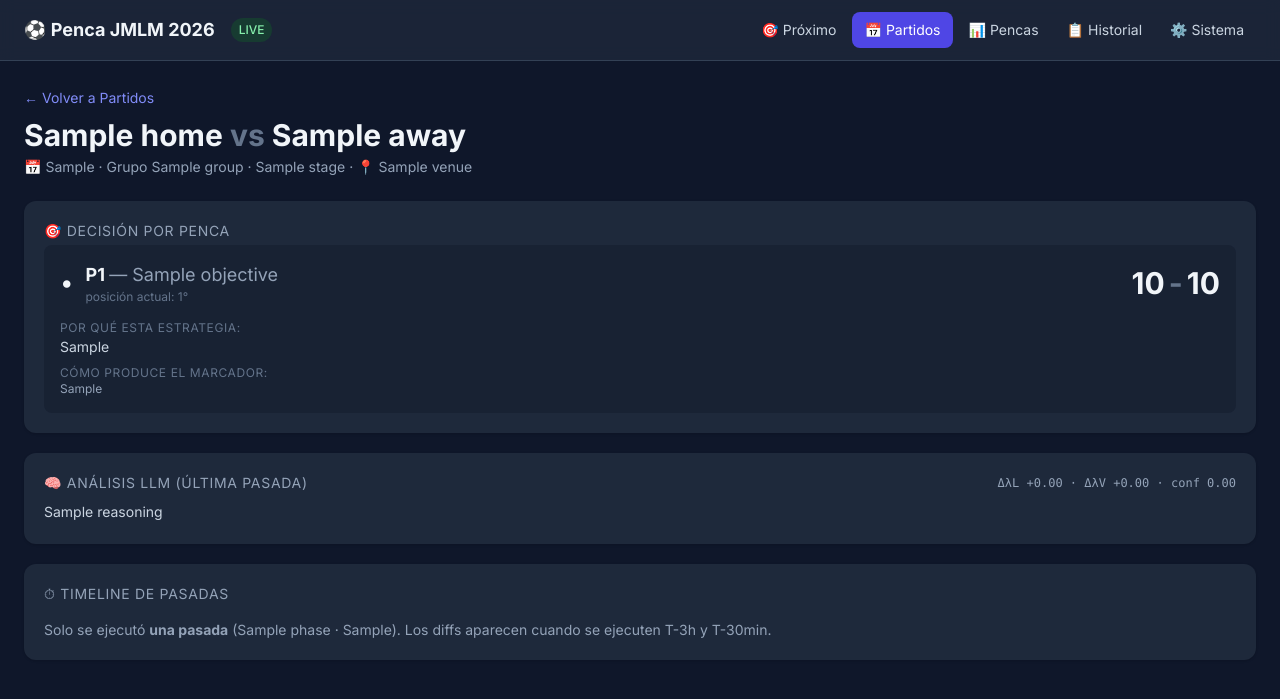
After one commit to JoacoMarquez/penca-mundial-2026, a FastAPI app: template src/dashboard/templates/match_detail.html in a window 1280 px wide. The commit adds this page. Shown: the top 699 px of the page. Run offline with FastAPI, Linux system fonts and the light colour scheme; the template is opened without the code that fills it: most values are stand-ins (such as "Sample title", 1, 10 or a date in 2020); some libraries are stand-ins or nearby versions.

Commit message:
feat(dashboard): vista detalle por partido con razón por penca + diff entre pasadas

```diff
--- a/src/dashboard/app.py
+++ b/src/dashboard/app.py
@@ -19,6 +19,7 @@ from fastapi.responses import HTMLResponse, JSONResponse
 from fastapi.templating import Jinja2Templates
 
 from src.dashboard.data_loader import (
+    load_match_detail,
     load_matches_by_day,
     load_my_pencas_standings,
     load_next_match_data,
@@ -65,6 +66,19 @@ def page_matches(request: Request, token: str):
     return templates.TemplateResponse(request, "matches.html", {"data": data, "token": token})
 
 
+@app.get("/dash/{token}/match/{match_id}/", response_class=HTMLResponse)
+def page_match_detail(request: Request, token: str, match_id: str):
+    _check_token(token)
+    detail = load_match_detail(match_id)
+    if not detail:
+        raise HTTPException(404, "Match not found")
+    data = {
+        "match": detail,
+        "health": load_system_health(),
+    }
+    return templates.TemplateResponse(request, "match_detail.html", {"data": data, "token": token})
+
+
 @app.get("/dash/{token}/pencas/", response_class=HTMLResponse)
 def page_pencas(request: Request, token: str):
     _check_token(token)
--- /dev/null
+++ b/src/dashboard/templates/match_detail.html
@@ -0,0 +1,183 @@
+{% extends "base.html" %}
+{% set current_page = "matches" %}
+{% block title %}{{ data.match.home }} vs {{ data.match.away }} — Detalle{% endblock %}
+
+{% block content %}
+{% set strategy_emoji = {'ev':'🎯', 'differentiated':'📊', 'tail':'⚡', 'upset':'😲', 'variance':'📈'} %}
+{% set strategy_label = {'ev':'Favorito', 'differentiated':'Diferencial', 'tail':'Goleada', 'upset':'Sorpresa', 'variance':'Varianza'} %}
+{% set m = data.match %}
+
+<a href="/dash/{{ token }}/matches/" class="text-sm text-indigo-400 hover:underline">&larr; Volver a Partidos</a>
+
+<h1 class="text-2xl lg:text-3xl font-bold mt-2 mb-1">{{ m.home }} <span class="text-slate-500">vs</span> {{ m.away }}</h1>
+<div class="text-sm text-slate-400 mb-6">
+  📅 {{ m.kickoff_uy }}
+  {% if m.group %} · Grupo {{ m.group }}{% endif %}
+  {% if m.stage and m.stage != 'group' %} · {{ m.stage }}{% endif %}
+  {% if m.venue %} · 📍 {{ m.venue }}{% endif %}
+</div>
+
+{% if not m.current_pencas %}
+<section class="bg-slate-800 rounded-xl p-8 text-center text-slate-400">
+  Aún no hay predicciones para este partido. Los picks se generan en T-24h.
+</section>
+
+{% else %}
+
+{# ----------- Razón por penca ----------- #}
+<section class="bg-slate-800 rounded-xl p-5 shadow mb-5">
+  <h2 class="text-sm uppercase tracking-wider text-slate-400 mb-1">🎯 Decisión por penca</h2>
+  {% if m.latest_meta and m.latest_meta.objective == 'p_top_k' %}
+  <p class="text-xs text-slate-500 mb-4">Objetivo: maximizar P(top-3) — actualmente {{ (m.latest_meta.p_top_k_value * 100) | round(1) }}% · cutoff {{ m.latest_meta.threshold }}pts</p>
+  {% endif %}
+  <div class="space-y-3">
+    {% for p in m.current_pencas %}
+    <div class="bg-slate-900/40 rounded-lg p-4">
+      <div class="flex items-center justify-between flex-wrap gap-2">
+        <div class="flex items-center gap-3">
+          <span class="text-2xl">{{ strategy_emoji.get(p.objective, '•') }}</span>
+          <div>
+            <div class="font-bold text-lg">P{{ p.penca_id }}
+              <span class="text-slate-400 font-normal">— {{ strategy_label.get(p.objective, p.objective) }}</span>
+            </div>
+            {% if p.rank %}<div class="text-xs text-slate-500">posición actual: {{ p.rank }}°</div>{% endif %}
+          </div>
+        </div>
+        <div class="text-3xl font-bold">{{ p.score[0] }}<span class="text-slate-500 mx-1">-</span>{{ p.score[1] }}</div>
+      </div>
+      <div class="mt-3 space-y-2 text-sm">
+        <div class="text-slate-300">
+          <span class="text-slate-500 text-xs uppercase tracking-wider mr-1">por qué esta estrategia:</span><br>
+          {{ p.assignment_reason }}
+        </div>
+        <div class="text-slate-400 text-xs">
+          <span class="text-slate-500 uppercase tracking-wider">cómo produce el marcador:</span><br>
+          {{ p.strategy_rationale }}
+        </div>
+      </div>
+    </div>
+    {% endfor %}
+  </div>
+</section>
+
+{# ----------- Análisis LLM ----------- #}
+{% if m.latest_qualitative and m.latest_qualitative.reasoning %}
+<section class="bg-slate-800 rounded-xl p-5 shadow mb-5">
+  <div class="flex items-center justify-between mb-2 flex-wrap gap-2">
+    <h2 class="text-sm uppercase tracking-wider text-slate-400">🧠 Análisis LLM (última pasada)</h2>
+    <div class="text-xs text-slate-400 font-mono">
+      ΔλL {{ "%+.2f"|format(m.latest_qualitative.delta_lambda_L or 0) }}
+      · ΔλV {{ "%+.2f"|format(m.latest_qualitative.delta_lambda_V or 0) }}
+      · conf {{ "%.2f"|format(m.latest_qualitative.confidence or 0) }}
+    </div>
+  </div>
+  <p class="text-sm text-slate-300 leading-relaxed">{{ m.latest_qualitative.reasoning }}</p>
+</section>
+{% endif %}
+
+{# ----------- Timeline de pasadas + diffs ----------- #}
+<section class="bg-slate-800 rounded-xl p-5 shadow">
+  <h2 class="text-sm uppercase tracking-wider text-slate-400 mb-4">⏱ Timeline de pasadas</h2>
+
+  {% if m.timeline | length == 1 %}
+  <p class="text-sm text-slate-400">Solo se ejecutó <b>una pasada</b> ({{ m.timeline[0].phase }} · {{ m.timeline[0].run_at_uy }}). Los diffs aparecen cuando se ejecuten T-3h y T-30min.</p>
+  {% else %}
+
+  {# Lista de pasadas #}
+  <div class="space-y-3 mb-5">
+    {% for v in m.timeline %}
+    <details class="bg-slate-900/40 rounded-lg p-3 group" {% if loop.last %}open{% endif %}>
+      <summary class="cursor-pointer flex items-center justify-between text-sm">
+        <div class="flex items-center gap-2">
+          <span class="font-bold">{{ v.phase }}</span>
+          <span class="text-slate-500 text-xs">v{{ v.version }} · {{ v.run_at_uy }}</span>
+        </div>
+        <span class="text-xs text-slate-400">
+          {% if v.p_home %}P(L) {{ (v.p_home * 100) | round(0, 'common') | int }}%{% endif %}
+          {% if v.lambda_L %} · λ {{ "%.2f"|format(v.lambda_L) }}-{{ "%.2f"|format(v.lambda_V) }}{% endif %}
+        </span>
+      </summary>
+      <div class="mt-2 space-y-1">
+        {% for a in v.assignment %}
+        <div class="flex items-center justify-between text-xs bg-slate-900/60 rounded px-3 py-1.5">
+          <span class="flex items-center gap-2">
+            <span class="text-slate-500 w-12">P{{ a.penca_id }}</span>
+            <span>{{ strategy_emoji.get(a.objective, '•') }}</span>
+            <span class="text-slate-400">{{ a.objective }}</span>
+          </span>
+          <span class="font-bold">{{ a.score[0] }}-{{ a.score[1] }}</span>
+        </div>
+        {% endfor %}
+        {% if v.qualitative and v.qualitative.reasoning %}
+        <details class="mt-2 text-xs">
+          <summary class="cursor-pointer text-slate-400">LLM reasoning ({{ "%.2f"|format(v.qualitative.confidence or 0) }})</summary>
+          <p class="mt-1 text-slate-400 leading-relaxed pl-2">{{ v.qualitative.reasoning }}</p>
+        </details>
+        {% endif %}
+      </div>
+    </details>
+    {% endfor %}
+  </div>
+
+  {# Diffs #}
+  {% if m.diffs %}
+  <div class="border-t border-slate-700 pt-4">
+    <h3 class="text-sm uppercase tracking-wider text-slate-400 mb-3">🔁 Cambios entre pasadas</h3>
+    <div class="space-y-3">
+      {% for d in m.diffs %}
+      <div class="bg-slate-900/40 rounded-lg p-3 border-l-4 {% if d.pick_changes %}border-orange-500{% else %}border-slate-600{% endif %}">
+        <div class="flex items-center justify-between mb-2 flex-wrap gap-1">
+          <span class="text-sm font-medium">{{ d.from_phase }} → {{ d.to_phase }}</span>
+          <span class="text-xs text-slate-500">{{ d.from_run_at }} → {{ d.to_run_at }}</span>
+        </div>
+
+        {% if not d.pick_changes and not d.market_changes and not d.llm_change %}
+        <p class="text-sm text-slate-400">✓ Sin cambios significativos. Picks se mantienen.</p>
+        {% else %}
+
+        {% if d.pick_changes %}
+        <div class="mb-2">
+          <div class="text-xs uppercase text-orange-400 tracking-wider mb-1">Picks que cambiaron:</div>
+          {% for c in d.pick_changes %}
+          <div class="text-sm bg-slate-900/50 rounded px-3 py-1 mb-1">
+            <span class="text-slate-400">P{{ c.penca_id }}:</span>
+            <span class="line-through text-slate-500">{{ c.old }}</span>
+            <span class="text-slate-500 mx-1">→</span>
+            <span class="font-medium text-white">{{ c.new }}</span>
+          </div>
+          {% endfor %}
+        </div>
+        {% endif %}
+
+        {% if d.market_changes %}
+        <div class="mb-2 text-xs text-slate-300">
+          <span class="text-slate-500 uppercase tracking-wider mr-2">Movimiento del mercado:</span>
+          {% for ch in d.market_changes %}<span class="bg-slate-700/40 rounded px-2 py-0.5 mr-1">{{ ch }}</span>{% endfor %}
+        </div>
+        {% endif %}
+
+        {% if d.llm_change %}
+        <div class="mb-2 text-xs text-purple-300">
+          <span class="text-slate-500 uppercase tracking-wider mr-2">LLM:</span> {{ d.llm_change }}
+        </div>
+        {% endif %}
+
+        {% if d.cur_llm_reasoning %}
+        <details class="text-xs mt-2">
+          <summary class="cursor-pointer text-slate-400">Reasoning del LLM en esta pasada</summary>
+          <p class="mt-1 text-slate-400 leading-relaxed pl-2">{{ d.cur_llm_reasoning }}</p>
+        </details>
+        {% endif %}
+
+        {% endif %}
+      </div>
+      {% endfor %}
+    </div>
+  </div>
+  {% endif %}
+
+  {% endif %}
+</section>
+
+{% endif %}
+{% endblock %}
--- a/src/dashboard/templates/matches.html
+++ b/src/dashboard/templates/matches.html
@@ -41,7 +41,7 @@
     {# Lista de partidos de ese día #}
     <div class="divide-y divide-slate-700/50">
       {% for m in day.matches %}
-      <div class="px-5 py-4 hover:bg-slate-900/30 transition">
+      <a href="/dash/{{ token }}/match/{{ m.match_id }}/" class="block px-5 py-4 hover:bg-slate-900/30 transition cursor-pointer">
 
         <div class="flex items-start gap-4">
           {# Hora UY #}
@@ -96,8 +96,9 @@
             <div class="mt-2 text-xs text-slate-500 italic">picks se generan en T-24h</div>
             {% endif %}
           </div>
+          <div class="text-slate-500 self-center">›</div>
         </div>
-      </div>
+      </a>
       {% endfor %}
     </div>
   </section>
```
Also changed, not shown: src/dashboard/data_loader.py (+212 -0 lines).
